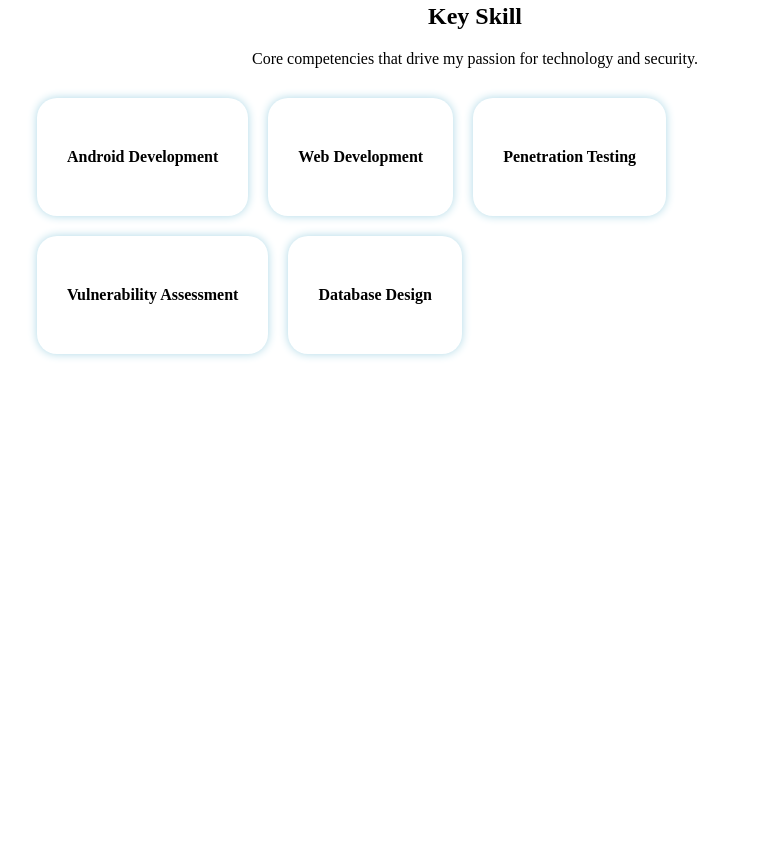
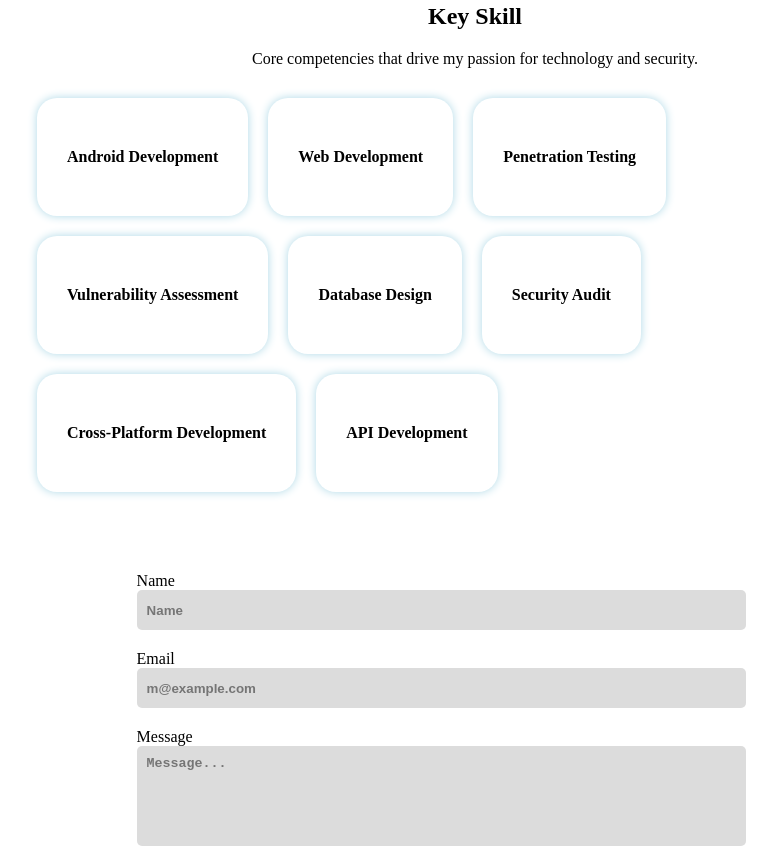
Before and after one commit to josephT273/FrontendChallenge, a plain HTML site: page Responsive Portfolio Website/index.html in a window 1280 px wide. Shown: the part 1032-1898 px from the top of the page, without its empty margins (165-942 px from the left). Before the commit the page ends 1396 px from the top, so only its background shows below. Drawn offline with Linux system fonts and the light colour scheme.

Commit message:
Add contact section with form and enhance key skills list

```diff
--- a/Responsive Portfolio Website/css/style.css
+++ b/Responsive Portfolio Website/css/style.css
@@ -159,3 +159,44 @@ header{
     font-weight: bold;
     list-style-type: none;
 }
+
+.contact{
+    width: 70%;
+    margin: auto;
+    display: flex;
+    gap: 20px;
+}
+
+form{
+    width: 80%;
+    margin: auto;
+    padding: 20px;
+    border-radius: 10px;
+    margin-top: 30px;
+}
+
+.input-group{
+    display: flex;
+    flex-direction: column;
+    width: 90%;
+    margin-top: 20px;
+}
+
+.input-group input, .input-group textarea{
+    width: 100%;
+    resize: none;
+    border: none;
+    border-radius: 5px;
+    padding: 10px;
+    background-color: gainsboro;
+    font-weight: bold;
+    outline: none;
+}
+
+.input-group input {
+    height: 40px;
+}
+
+textarea {
+    height: 100px;
+}
--- a/Responsive Portfolio Website/index.html
+++ b/Responsive Portfolio Website/index.html
@@ -68,7 +68,27 @@
             <li>Penetration Testing</li>
             <li>Vulnerability Assessment</li>
             <li>Database Design</li>
+            <li>Security Audit</li>
+            <li>Cross-Platform Development</li>
+            <li>API Development</li>
         </ul>
+    </section>
+
+    <section class="contact">
+        <form method="post">
+            <div class="input-group">
+                <label for="name">Name</label>
+                <input type="text" name="name" id="name" placeholder="Name">
+            </div>
+            <div class="input-group">
+                <label for="email">Email</label>
+                <input type="email" name="email" id="email" placeholder="m@example.com">
+            </div>
+            <div class="input-group">
+                <label for="message">Message</label>
+                <textarea cols="30" type="message" name="message" id="message" placeholder="Message..."></textarea>
+            </div>
+        </form>
     </section>
 </body>
 
```
